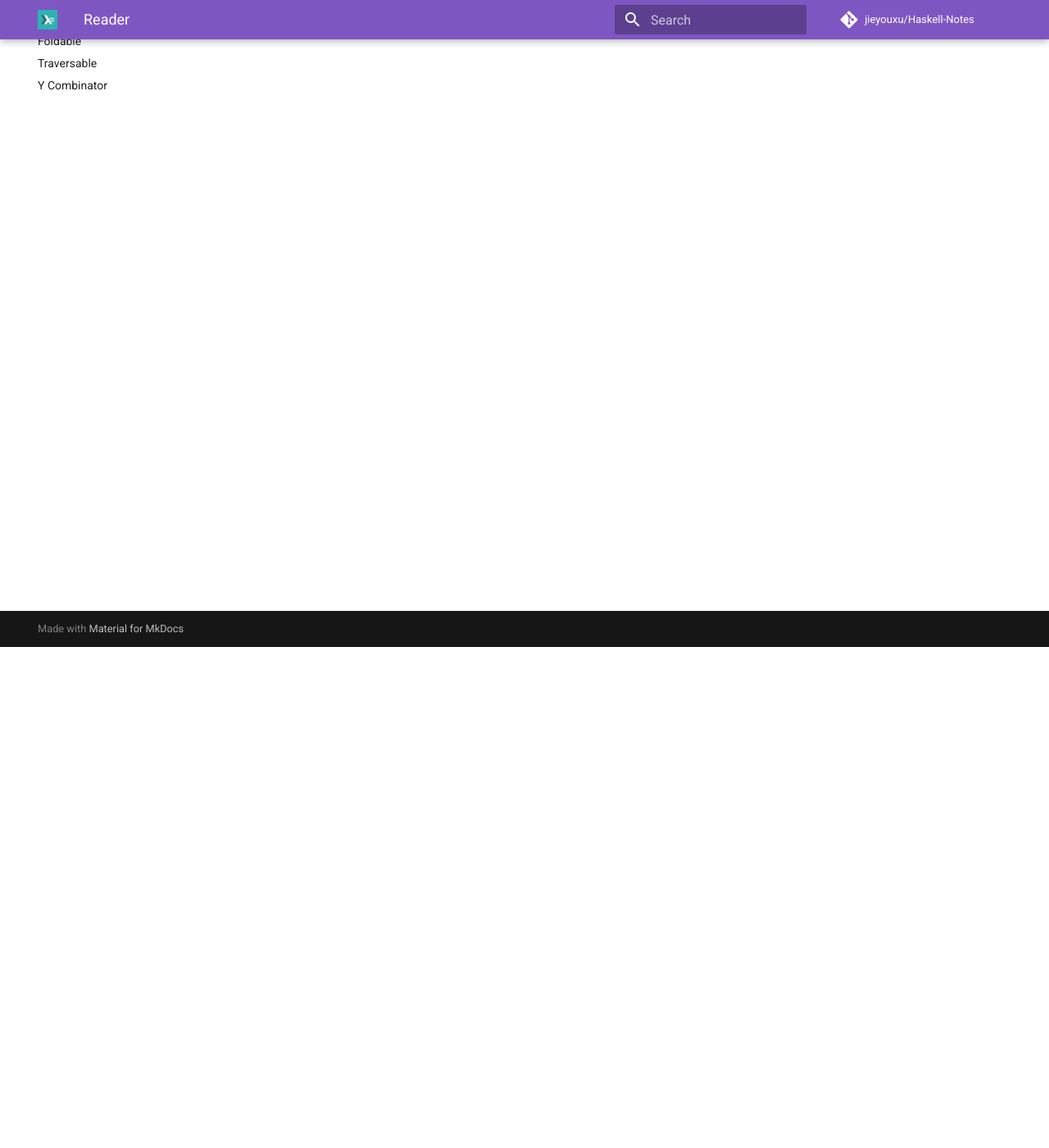
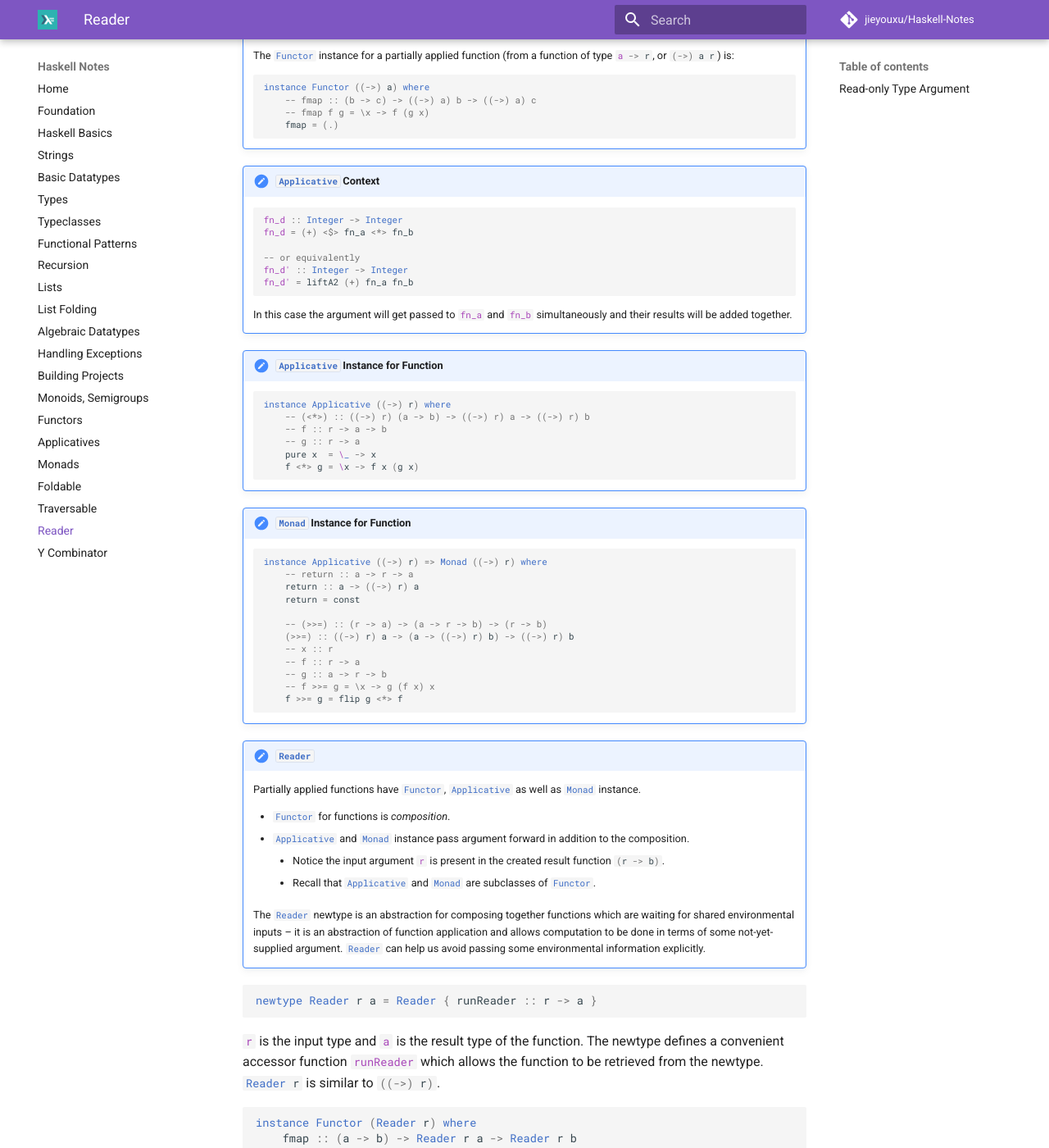
Before and after one commit to jieyouxu/Haskell-Notes, an MkDocs documentation site: the page built from docs/22-reader/notes.md, in a window 1280 px wide and 1400 px high, scrolled down 611 px. Shown: the whole window at 82% size. Built offline with MkDocs 1.6.1 and Material for MkDocs 9.7.7, drawn with Linux system fonts in a browser that asks for light colours; comment, search, counter and statistics services are not loaded; some of the changed text lies outside the part shown.

Commit message:
Add Reader notes

````diff
--- a/docs/22-reader/notes.md
+++ b/docs/22-reader/notes.md
@@ -1 +1,125 @@
 # Reader
+
+Sometimes "globals" or environmental configurations need to be passed around
+the entire application. But such information should not be passed via arguments
+since it will clutter the types of every function. The `#!hs Reader` datatype
+can be used to handle this burden.
+
+!!! note "`#!hs Functor`ial Context"
+    Normally, function composition is done with the composition operator
+    `#!hs (.)`.
+
+    ```haskell
+    fn_a :: Integer -> Integer
+    fn_a = (* 2)
+
+    fn_b :: Integer -> Integer
+    fn_b = (+ 4)
+
+    fn_c :: Integer -> Integer
+    fn_c = fn_a . fn_b
+    ```
+
+    Upon applying `#!hs fn_c` to some input, `#!hs fn_b` will be applied to the
+    input first, whose result will be passed on to `#!hs fn_a`.
+
+    Function composition can also be achieved via `#!hs fmap`. Here, the
+    structure or context for `#!hs fn_c` is a **partially applied function**.
+
+!!! note "`#!hs Functor` Instance for Function"
+    The `#!hs Functor` instance for a partially applied function (from a
+    function of type `#!hs a -> r`, or `#!hs (->) a r`) is:
+
+    ```haskell
+    instance Functor ((->) a) where
+        -- fmap :: (b -> c) -> ((->) a) b -> ((->) a) c
+        -- fmap f g = \x -> f (g x)
+        fmap = (.)
+    ```
+
+!!! note "`#!hs Applicative` Context"
+    ```haskell
+    fn_d :: Integer -> Integer
+    fn_d = (+) <$> fn_a <*> fn_b
+
+    -- or equivalently
+    fn_d' :: Integer -> Integer
+    fn_d' = liftA2 (+) fn_a fn_b
+    ```
+
+    In this case the argument will get passed to `#!hs fn_a` and `#!hs fn_b`
+    simultaneously and their results will be added together.
+
+!!! note "`#!hs Applicative` Instance for Function"
+    ```haskell
+    instance Applicative ((->) r) where
+        -- (<*>) :: ((->) r) (a -> b) -> ((->) r) a -> ((->) r) b
+        -- f :: r -> a -> b
+        -- g :: r -> a
+        pure x  = \_ -> x
+        f <*> g = \x -> f x (g x)
+    ```
+
+!!! note "`#!hs Monad` Instance for Function"
+    ```haskell
+    instance Applicative ((->) r) => Monad ((->) r) where
+        -- return :: a -> r -> a
+        return :: a -> ((->) r) a
+        return = const
+
+        -- (>>=) :: (r -> a) -> (a -> r -> b) -> (r -> b)
+        (>>=) :: ((->) r) a -> (a -> ((->) r) b) -> ((->) r) b
+        -- x :: r
+        -- f :: r -> a
+        -- g :: a -> r -> b
+        -- f >>= g = \x -> g (f x) x
+        f >>= g = flip g <*> f
+    ```
+
+!!! note "`#!hs Reader`"
+    Partially applied functions have `#!hs Functor`, `#!hs Applicative` as well
+    as `#!hs Monad` instance.
+
+    - `#!hs Functor` for functions is *composition*.
+    - `#!hs Applicative` and `#!hs Monad` instance pass argument forward in addition
+    to the composition.
+        - Notice the input argument `#!hs r` is present in the created result function
+        `#!hs (r -> b)`.
+        - Recall that `#!hs Applicative` and `#!hs Monad` are subclasses of
+        `#!hs Functor`.
+
+    The `#!hs Reader` newtype is an abstraction for composing together functions
+    which are waiting for shared environmental inputs – it is an abstraction of
+    function application and allows computation to be done in terms of some
+    not-yet-supplied argument. `#!hs Reader` can help us avoid passing some
+    environmental information explicitly.
+
+```haskell
+newtype Reader r a = Reader { runReader :: r -> a }
+```
+
+`#!hs r` is the input type and `#!hs a` is the result type of the function. The
+newtype defines a convenient accessor function `#!hs runReader` which allows
+the function to be retrieved from the newtype. `#!hs Reader r` is similar to
+`#!hs ((->) r)`.
+
+```haskell
+instance Functor (Reader r) where
+    fmap :: (a -> b) -> Reader r a -> Reader r b
+    -- fmap f (Reader ra) = Reader $ \r -> f (ra r)
+    fmap f (Reader ra) = Reader $ (f . ra)
+```
+
+Notice the similarity between `#!hs \r -> f (ra r)` and composition
+`#!hs \x -> f (g x)`. Thus we can use `#!hs (.)` to simplify.
+
+## Read-only Type Argument
+
+The `#!hs r` type argument being read-only imposes the restriction that `#!hs r`
+can only be swapped for your callees but not for your callers.
+
+```haskell
+-- swap Reader context
+withReaderT :: (r' -> r) -> ReaderT r m a -> ReaderT r' m a
+withReaderT f m = ReaderT $ runReaderT m . f
+```
--- a/mkdocs.yml
+++ b/mkdocs.yml
@@ -27,6 +27,7 @@ nav:
   - 'Monads': '18-monads/notes.md'
   - 'Foldable': '20-foldable/notes.md'
   - 'Traversable': '21-traversable/notes.md'
+  - 'Reader': '22-reader/notes.md'
   - 'Y Combinator': 'misc/y-combinator.md'
 
 # Theme
````
